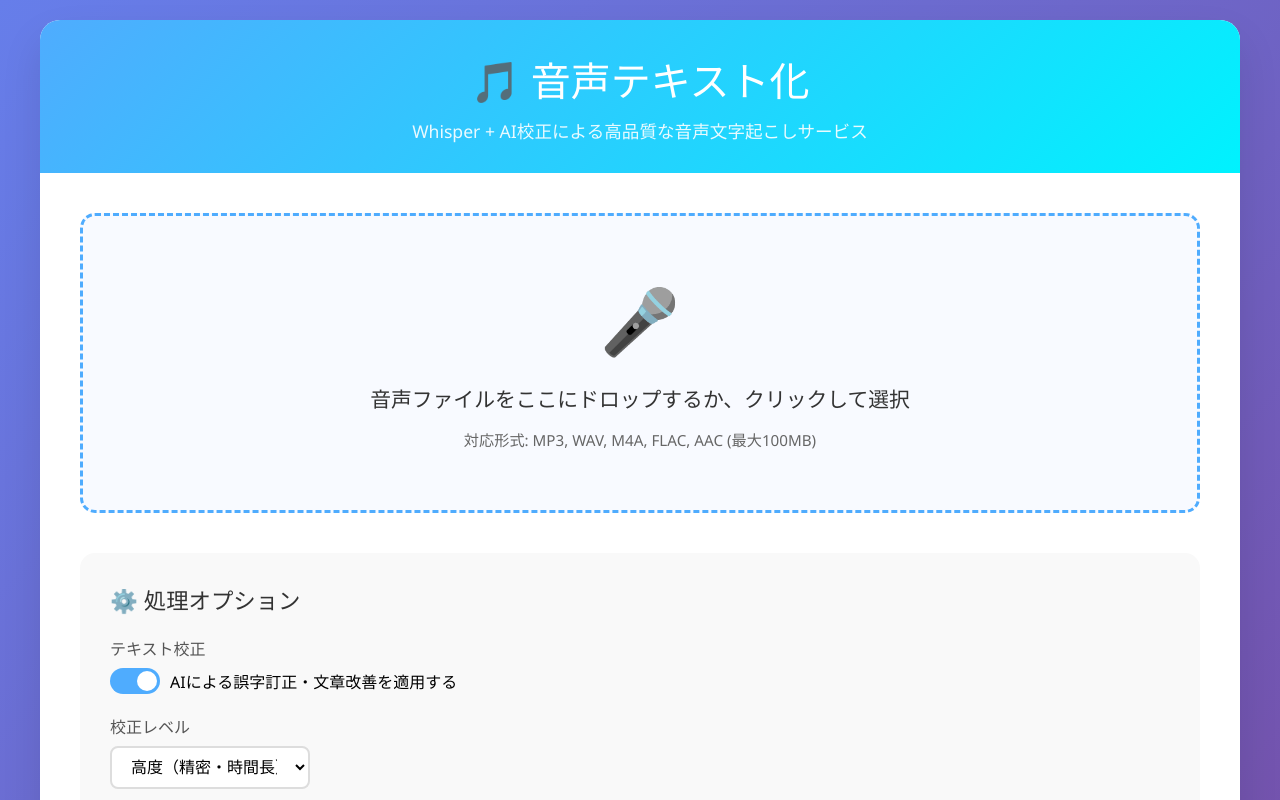
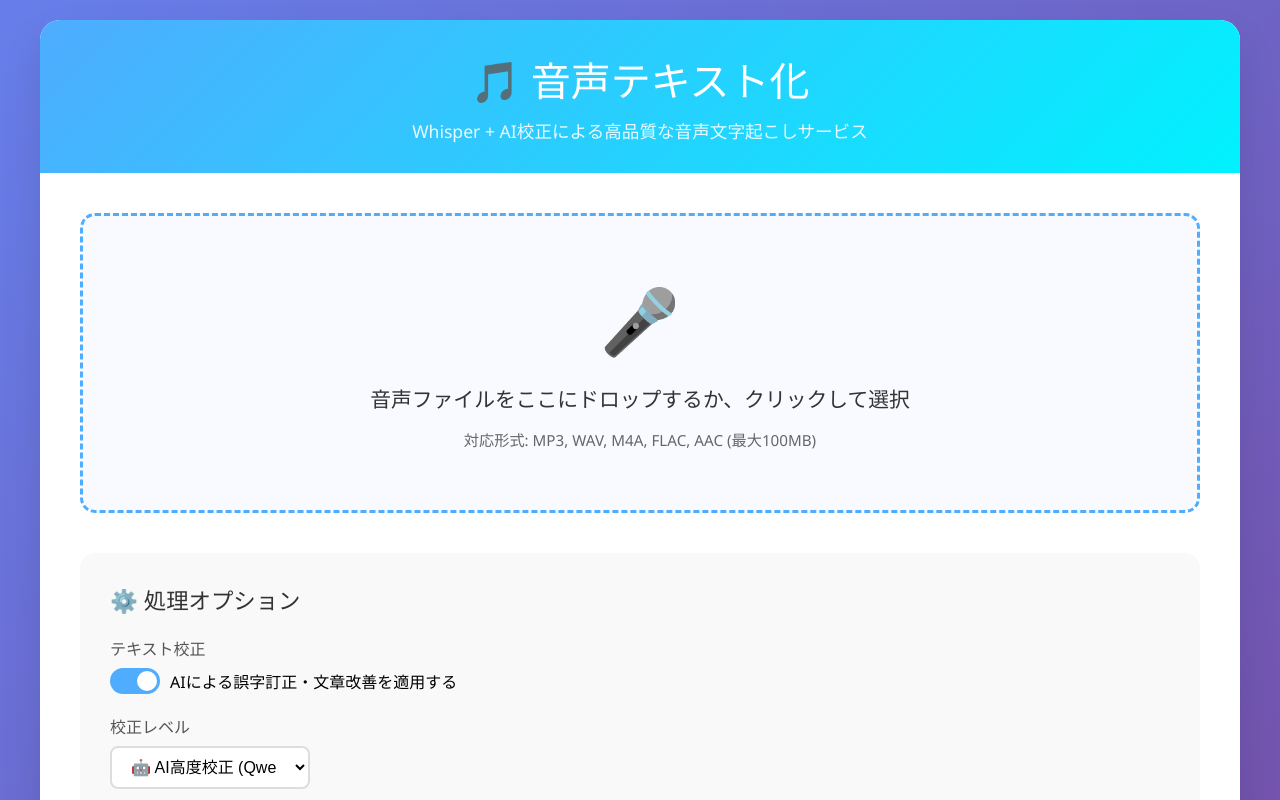
Before and after one commit to hama-jp/voice-to-text-app, a plain HTML site: page frontend/index.html in a window 1280 px wide. Shown: the top 800 px of the page. Drawn offline with Linux system fonts and the light colour scheme; no server answers.

Commit message:
🎯 基本校正選択肢を削除: 高度校正のみに統一
- 基本校正optionを完全削除
- 🤖 AI高度校正 (Qwen3-8B) のみ選択可能
- これで確実にcorrection_level='advanced'が送信される

ユーザーの要求通り、選択に迷いなし！

```diff
--- a/frontend/index.html
+++ b/frontend/index.html
@@ -404,8 +404,7 @@
                 <div class="option-group">
                     <label class="option-label" for="correctionLevel">校正レベル</label>
                     <select id="correctionLevel">
-                        <option value="advanced">高度（精密・時間長）⭐ 推奨</option>
-                        <option value="basic">基本（高速・安全）</option>
+                        <option value="advanced">🤖 AI高度校正 (Qwen3-8B)</option>
                     </select>
                 </div>
             </div>
```
